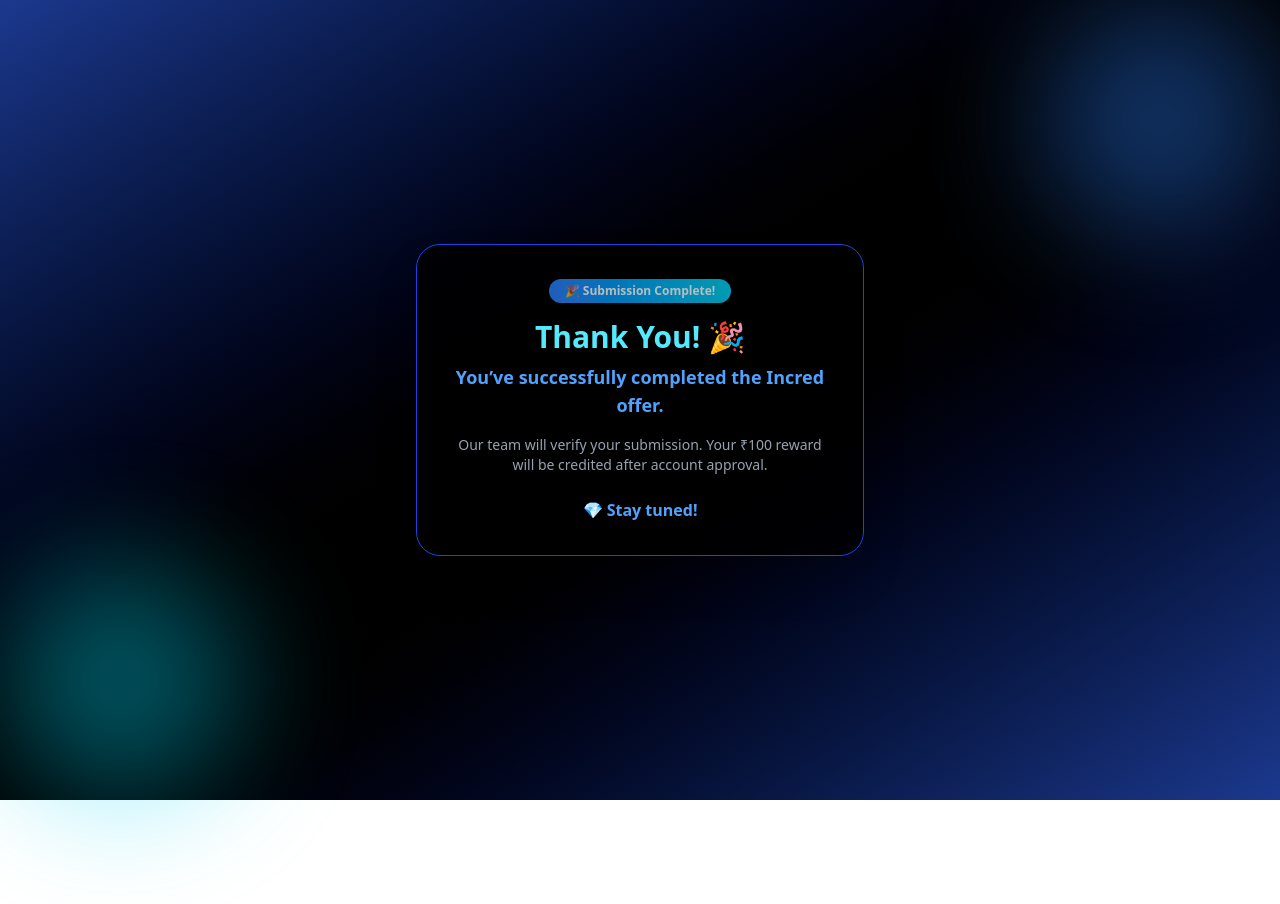
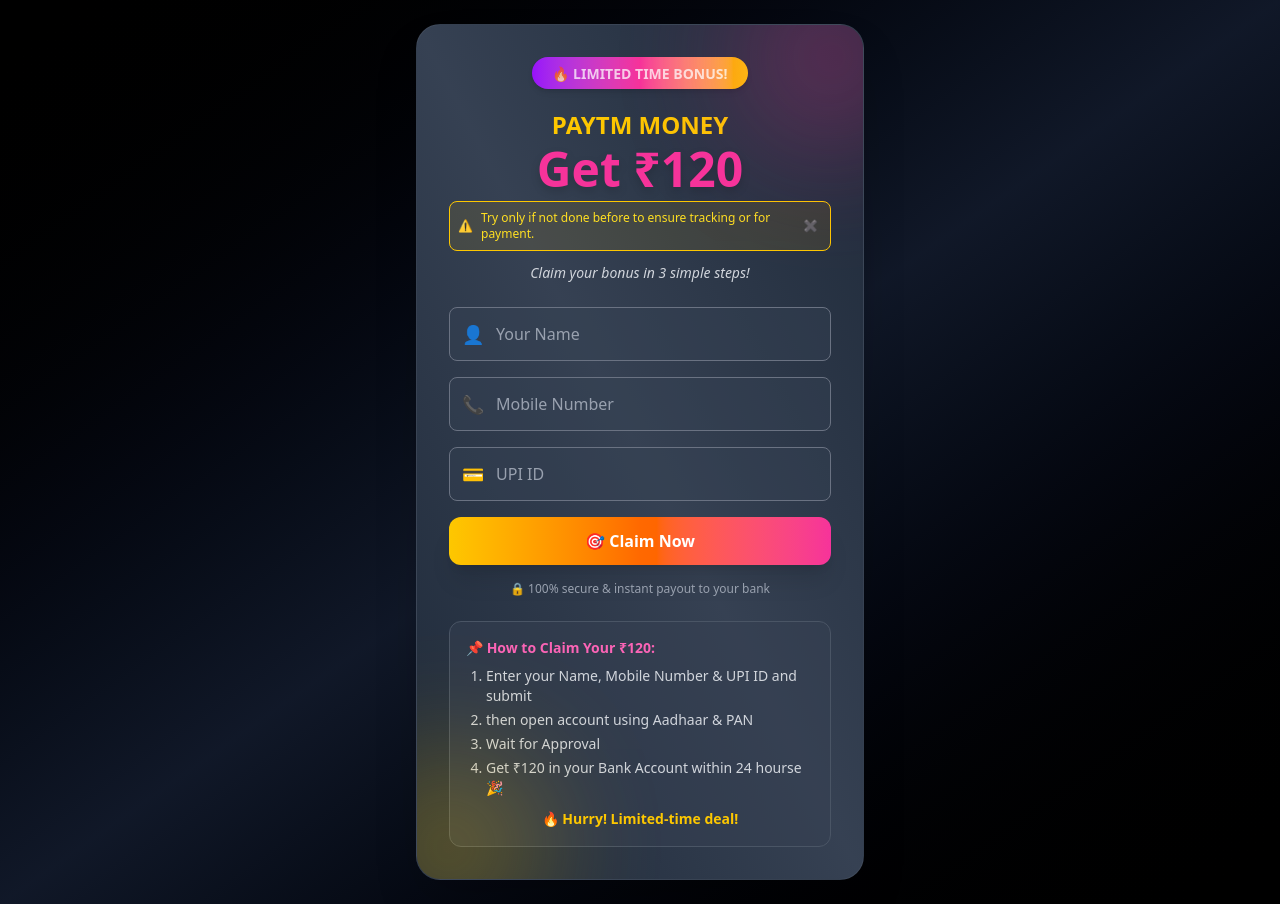
Before and after one commit to adi06112004/GWM-Campaign, a React (Vite) app: page / in a window 1280 px wide. Before the commit the page ends 800 px from the top, so only its background shows below. Built offline with nearby package versions, Linux system fonts and the light colour scheme.

Commit message:
Change default route to CampaignForm component

```diff
--- a/src/App.jsx
+++ b/src/App.jsx
@@ -14,7 +14,7 @@
   return (
     <Router>
       <Routes>
-        <Route path="/" element={<ThankYou/>} />
+        <Route path="/" element={<CampaignForm/>} />
         {/* <Route path="/campaign2" element={<CampaignForm2 />} /> */}
         {/* <Route path="/campaign3" element={<CampaignForm3 />} /> */}
         <Route path="/campaign4" element={<CampaignForm4 />} />
```
